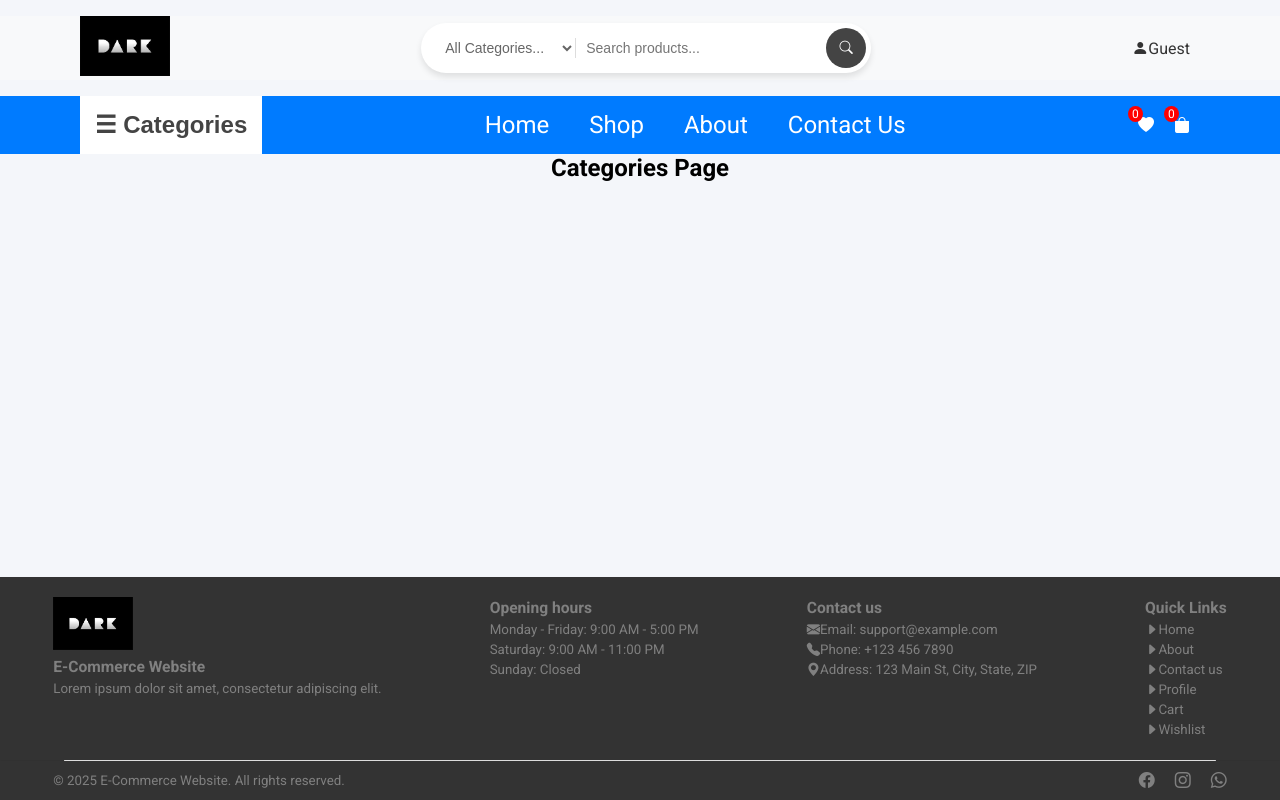
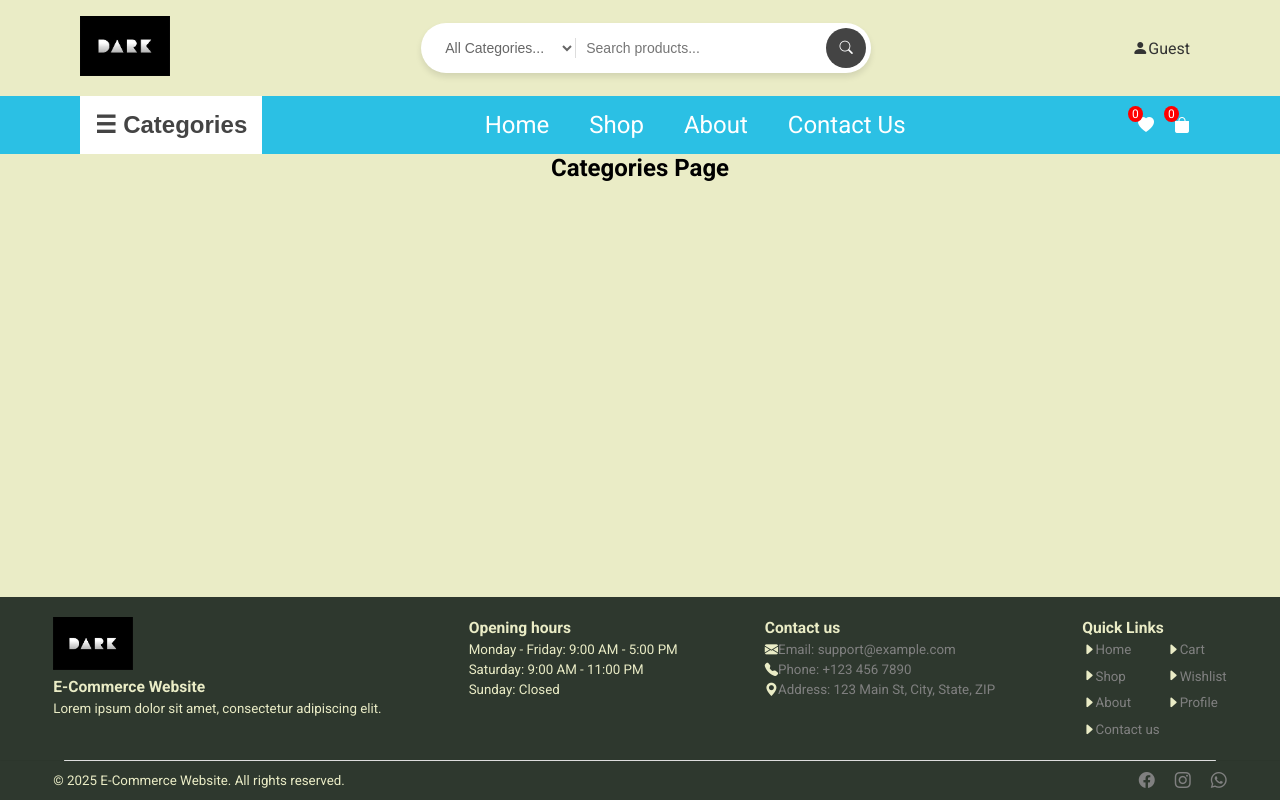
Before and after one commit to itsmohamedmousa/ecommerce-website, a React (Vite) app in the folder ecommerce-website/: page /Categories/1 in a window 1280 px wide. Built offline with nearby package versions, Linux system fonts and the light colour scheme.

Commit message:
modifying the css

```diff
--- a/ecommerce-website/src/components/Footer.jsx
+++ b/ecommerce-website/src/components/Footer.jsx
@@ -30,11 +30,12 @@ function Footer() {
           <h3>Quick Links</h3>
           <ul>
             <li><i className="bi bi-caret-right-fill" /><NavLink to="/">Home</NavLink></li>
+            <li><i className="bi bi-caret-right-fill" /><NavLink to="/Shop">Shop</NavLink></li>
             <li><i className="bi bi-caret-right-fill" /><NavLink to="/About">About</NavLink></li>
             <li><i className="bi bi-caret-right-fill" /><NavLink to="/ContactUs">Contact us</NavLink></li>
-            <li><i className="bi bi-caret-right-fill" /><NavLink to="/Profile">Profile</NavLink></li>
             <li><i className="bi bi-caret-right-fill" /><NavLink to="/Cart">Cart</NavLink></li>
             <li><i className="bi bi-caret-right-fill" /><NavLink to="/Wishlist">Wishlist</NavLink></li>
+            <li><i className="bi bi-caret-right-fill" /><NavLink to="/Profile">Profile</NavLink></li>
           </ul>
         </div>
       </div>
--- a/ecommerce-website/src/index.css
+++ b/ecommerce-website/src/index.css
@@ -1,10 +1,17 @@
 @import url('https://cdn.jsdelivr.net/npm/bootstrap-icons/font/bootstrap-icons.css');
 @import url('https://fonts.googleapis.com/css2?family=Roboto:wght@400;700&display=swap');
 :root {
-  --main-color: #007bff;
+  --main-color: #2bc0e4;
+  /* --main-color: #102542; */
   --dark-color: #333;
   --card-color: #f3eaef;
+  --bora: #EAECC6;
+  /* --bora: #F87060; */
   --soft-blue: #DEE4F0;
+  --dark-blue: #102542;
+  --robin-egg-blue: #50C9CE;
+  --platinum: #e2f3f4;
+  --black-olive: #2E382E;
   --muted-lavender: #5A5A89;
   --greyish-purple: #3E3E56;
   --soft-grey: #7D8C8F;
@@ -26,7 +33,7 @@ body::-webkit-scrollbar {
 }
 
 body {
-  background-color: #F4F6FA;
+  background-color: var(--bora);
   font-family: 'Roboto', sans-serif;
   color: black;
 }
@@ -37,9 +44,9 @@ body {
   min-height: 100vh;
 }
 
-h1 {
-  color: var(--main-color);
-  border-bottom: 2px solid var(--muted-lavender);
+.main-heading {
+  color: var(--dark-blue);
+  border-bottom: 2px solid var(--dark-blue);
   text-shadow: 2px 2px 4px rgba(0, 0, 0, 0.5);
 }
 
--- a/ecommerce-website/src/pages/Home/ItemsContainer.jsx
+++ b/ecommerce-website/src/pages/Home/ItemsContainer.jsx
@@ -6,7 +6,7 @@ function ItemsContainer( props ) {
   return (
     <>
       <div className="items-container">
-        <h1>{ title }</h1>
+        <h1 className="main-heading">{ title }</h1>
         <div className="items">
           <ItemCard />
           <div className="divider"></div>
--- a/ecommerce-website/src/styles/footer.css
+++ b/ecommerce-website/src/styles/footer.css
@@ -1,6 +1,6 @@
 footer {
   text-align: center;
-  background-color: var(--dark-color);
+  background-color: var(--black-olive);
   position: static;
   bottom: 0;
   width: 100%;
@@ -10,12 +10,13 @@ footer {
     justify-content: space-between;
     align-items: center;
     font-size: smaller;
-    color: grey;
-    background-color: var(--dark-color);
+    color: var(--bora);
+    background-color: var(--black-olive);
     padding: 10px 4em;
-    transition: background-color 0.3s ease-in-out;
+    transition: all 0.3s ease-in-out;
     &:hover {
-      background-color: #e9ecef;
+      background-color: var(--bora);
+      color: var(--black-olive);
     }
   }
 
@@ -41,17 +42,18 @@ footer {
     font-size: smaller;
     text-align: left;
     line-height: 1.5;
-    color: grey;
+    color: var(--bora);
     display: flex;
     justify-content: space-between;
     align-items: top;
     gap: 1em;
     padding: 20px 4em;
-    background-color: var(--dark-color);
+    background-color: var(--black-olive);
     box-shadow: 0 2px 4px rgba(0, 0, 0, 0.05);
     transition: background-color 0.3s ease-in-out;
     &:hover {
-      background-color: #e9ecef;
+      background-color: var(--bora);
+      color: var(--black-olive);
     }
     ul {
       list-style: none;
@@ -65,11 +67,20 @@ footer {
           text-decoration: none;
         }
         a:hover {
-          color: black;
+          color: var(--black-olive);
           text-decoration: underline;
         }
       }
     }
+  }
+  .links>ul {
+    display: flex;
+    height: 100px;
+    flex-direction: column;
+    flex-wrap: wrap;
+    overflow: hidden;
+    justify-content: left;
+    align-items: start;
   }
 
   .divider {
--- a/ecommerce-website/src/styles/header.css
+++ b/ecommerce-website/src/styles/header.css
@@ -1,6 +1,6 @@
 header {
   padding: 10px 20px;
-  background-color: #f8f9fa;
+  background-color: var(--bora);
   padding: 0 5em;
   margin: 1em 0 ;
   display: flex;
--- a/ecommerce-website/src/styles/home.css
+++ b/ecommerce-website/src/styles/home.css
@@ -1,5 +1,5 @@
 .home-container {
-  background-color: #f8f9fa;
+  background-color: var(--bora);
 
   .hero {
     background-image: url('/src/assets/hero.jpg');
@@ -34,7 +34,7 @@
       overflow: hidden;
       text-wrap: nowrap;
       border-right: 3px solid;
-      animation: typing 2s steps(20) infinite alternate-reverse, blink 0.5s step-end infinite;
+      animation: typing 2s steps(20, end) infinite alternate-reverse, blink 0.5s step-end infinite;
     }
   }
 
@@ -53,16 +53,15 @@
       justify-content: space-between;
       align-items: center;
       font-size: 1em;
-      transition: all 0.3 ease;
+      transition: all 0.3 linear ;
+      pointer-events: none;
       &:hover > :not(:hover) {
         opacity: 0.8;
-      }
-      &:hover {
-        background-color: var(--card-color);
-        box-shadow: 0 7px 15px rgba(0, 0, 0, 0.5);
+        filter: blur(5px);
       }
 
       .item-card {
+        pointer-events: all;
         flex: 1;
         margin-bottom: 1em;
         background-color: var(--card-color);
@@ -72,13 +71,15 @@
         display: inline;
         height: fit-content;
         text-align: center;
-        transition: all 0.3s ease;
+        transition: all 0.3s;
         cursor: pointer;
         max-width: 28%;
+        animation: fadeIn 1.5s ease-in both;
+        animation-timeline: view();
+        will-change: transform;
         &:hover {
-          transform: scale(1.05);
-          box-shadow: 0 7px 15px rgba(0, 0, 0, 0.5);
-          background-color: var(--soft-blue);
+          box-shadow: 0 7px 15px var(--black-olive);
+          background-color: var(--platinum);
         }
         .inline {
           display: flex;
@@ -93,10 +94,10 @@
           font-size: 1em;
           padding: 1em;
           border-radius: 5px;
-          cursor: pointer;
           &:hover {
             background-color: var(--muted-lavender);
             box-shadow: 0 7px 15px rgba(0, 0, 0, 0.5);
+            transition: all 0.2s linear;
           }
           &.add-to-cart {
             position: relative;
@@ -134,13 +135,13 @@
         .price {
           font-size: 1.2em;
           font-weight: bold;
-          color: var(--greyish-purple);
+          color: var(--dark-blue);
         }
         .product-name {
           font-size: 1.5em;
           font-weight: bold;
           margin: 0.5em 0;
-          color: #3e3e56;
+          color: var(--dark-blue);
         }
       }
     }
@@ -157,9 +158,9 @@
 }
 
 @keyframes typing {
-  from {
-    width: 0ch;
-  }
+  0% { width: 0; }
+  70% { width: 20ch; }
+  100% { width: 20ch; }
 }
 
 @keyframes blink {
@@ -167,3 +168,14 @@
     border-color: transparent;
   }
 }
+
+@keyframes fadeIn {
+  0% {
+    opacity: 0.4;
+    transform: translateX(-50px) scale(0.8);
+  }
+  40% {
+    opacity: 1;
+    transform: translateX(0) scale(1);
+  }
+}
--- a/ecommerce-website/src/styles/navbar.css
+++ b/ecommerce-website/src/styles/navbar.css
@@ -9,6 +9,8 @@ nav {
 
   .active-link {
     font-weight: bold;
+    text-shadow: 0 0 10px cyan, 0 0 10px cyan, 0 0 20px cyan, 0 0 30px cyan, 0 0 40px cyan;
+    transition: all 0.35s;
     &::after {
       content: '';
       width: 60%;
```
